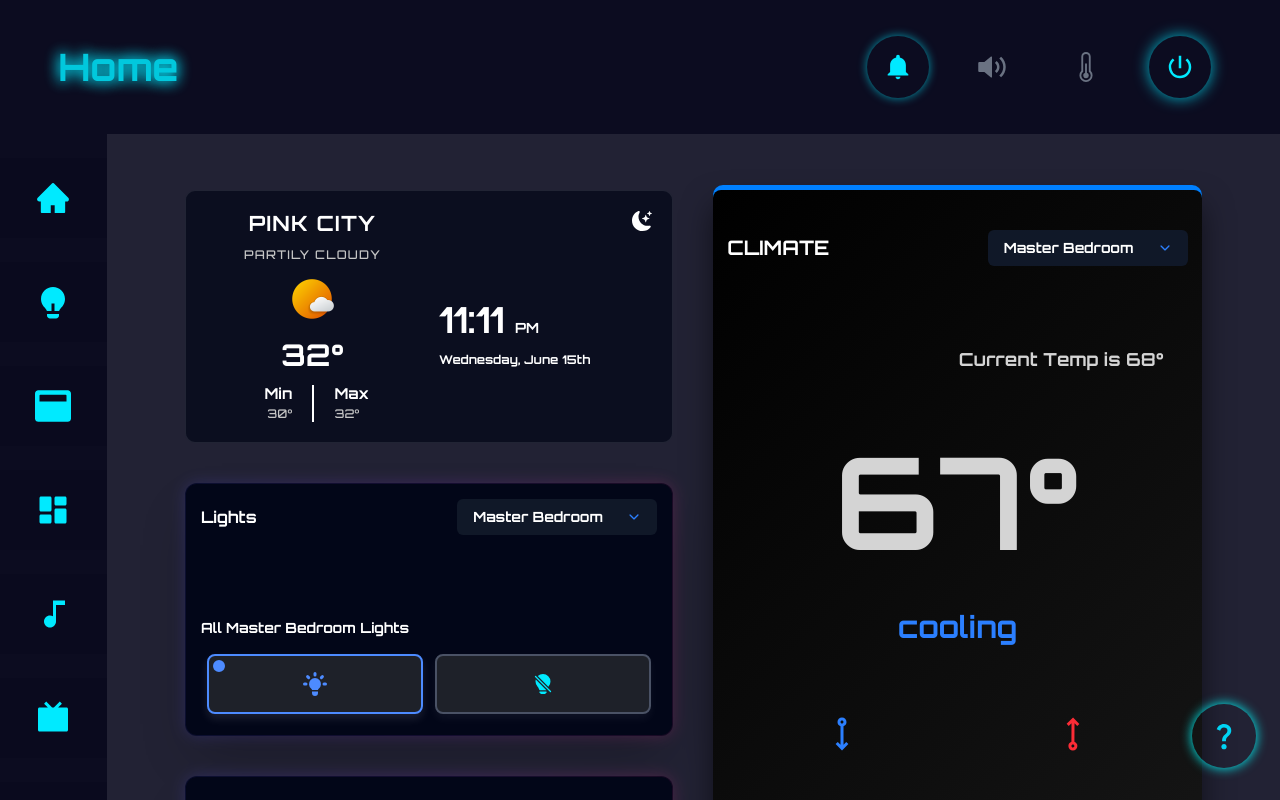
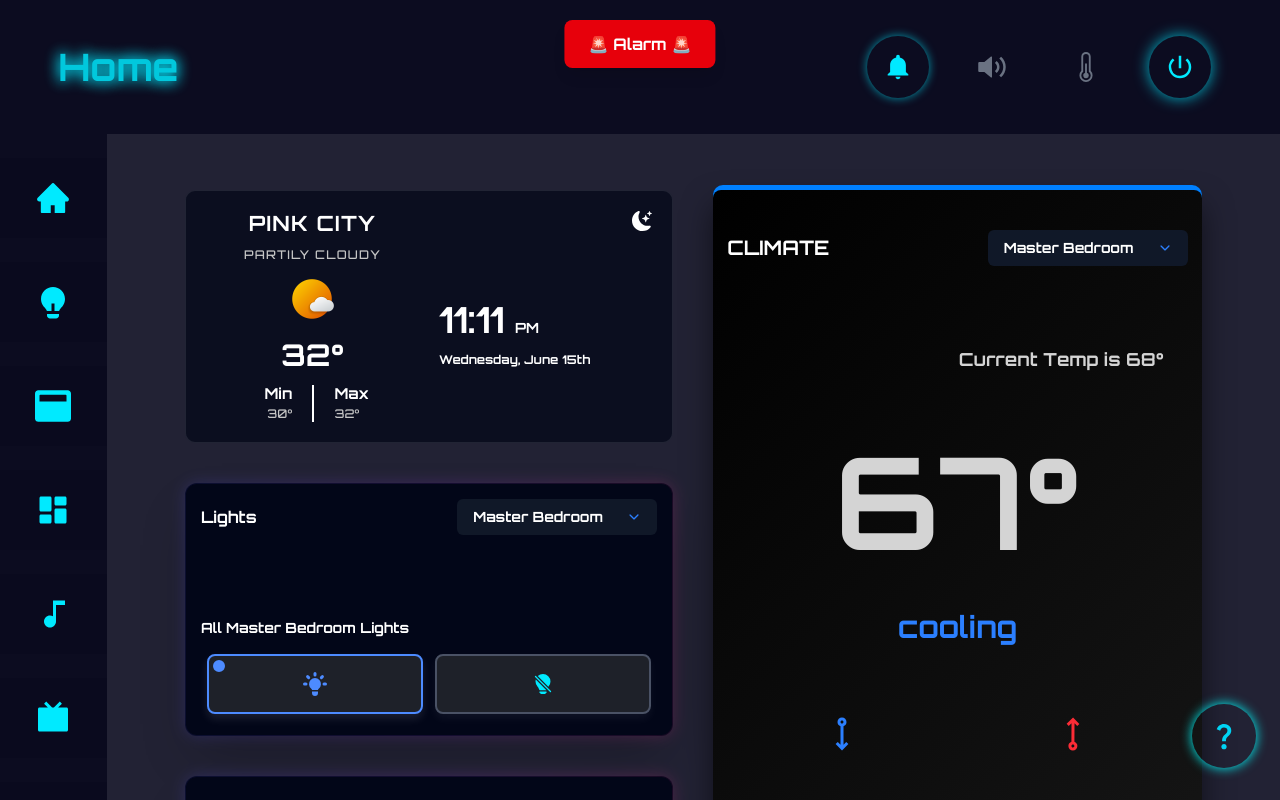
Before and after one commit to luckyboy2790/smart-home-ui-complete, a React (Vite) app: page / in a window 1280 px wide. Both pictures are taken after a click on the button 897 px from the left and 67 px from the top of the page. Built offline with nearby package versions, Linux system fonts and the light colour scheme.

Commit message:
feat: complete alarm notification

```diff
--- a/package.json
+++ b/package.json
@@ -18,6 +18,7 @@
     "react-dom": "^19.0.0",
     "react-icons": "^5.5.0",
     "react-router-dom": "^7.3.0",
+    "react-toastify": "^11.0.5",
     "smart-home-ui": "file:",
     "styled-components": "^6.1.15",
     "tailwindcss": "^4.0.12",
--- /dev/null
+++ b/src/components/notification/Notification.tsx
@@ -0,0 +1,29 @@
+import React, { useEffect, useState } from "react";
+import { useAppContext } from "../../context/AppContext";
+
+const Notification: React.FC = () => {
+  const { alarmStatus } = useAppContext();
+  const [visible, setVisible] = useState(alarmStatus);
+
+  useEffect(() => {
+    if (alarmStatus) {
+      setVisible(true);
+    } else {
+      setVisible(false);
+    }
+  }, [alarmStatus]);
+
+  if (!visible) return null;
+
+  return (
+    <div
+      className="fixed top-5 left-1/2 transform -translate-x-1/2 bg-red-600 text-white
+                 px-6 py-3 font-bold rounded-lg shadow-lg z-50 text-center
+                 flex items-center justify-center animate-fade-slide"
+    >
+      🚨 Alarm 🚨
+    </div>
+  );
+};
+
+export default Notification;
--- a/src/pages/Layout/index.tsx
+++ b/src/pages/Layout/index.tsx
@@ -1,9 +1,18 @@
 import { AppLayout } from "../../components";
-import { HeaderContainer, MainContainer, NavigationContainer, HelpContainer } from "../../containers";
+import Notification from "../../components/notification/Notification";
+import {
+  HeaderContainer,
+  MainContainer,
+  NavigationContainer,
+  HelpContainer,
+} from "../../containers";
+import { ToastContainer } from "react-toastify";
 
 const Layout = () => {
   return (
     <AppLayout>
+      <ToastContainer />
+      <Notification />
       <HeaderContainer />
       <NavigationContainer />
       <MainContainer />
```
Also changed, not shown: src/App.tsx (+7 -5 lines), src/context/AppContext.tsx (+7 -5 lines), src/main.tsx (+8 -8 lines), 1 other file (tests, documents, lock files or other folders). Lines whose indentation alone changed are shown as unchanged.
